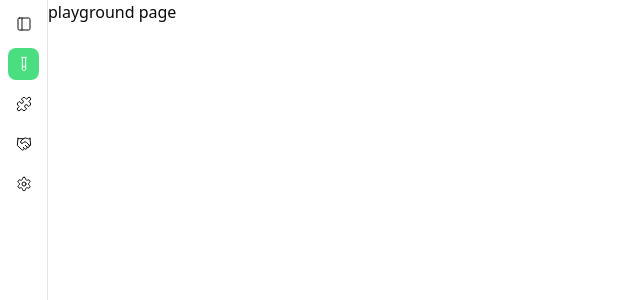
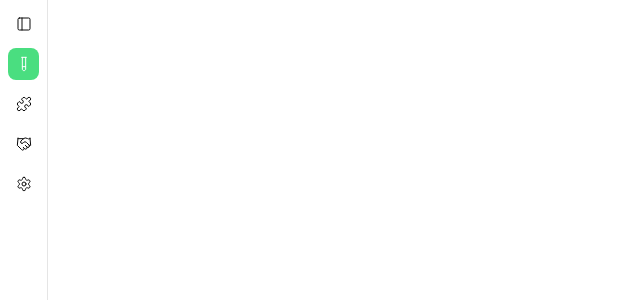
Before and after one commit to ChristopherPark3/playground-v2, a Next.js app: page /playground in a window 1280 px wide. Shown: the top 300 px of the page, without its empty margins (0-640 px from the left). Built offline with nearby package versions, Linux system fonts and the light colour scheme.

Commit message:
Basic react query and server actions

```diff
--- a/app/layout.tsx
+++ b/app/layout.tsx
@@ -1,8 +1,8 @@
 import type { Metadata } from "next";
 import localFont from "next/font/local";
 import "./globals.css";
-import { Navbar } from "@/components/Navbar/navbar";
 import { Navbar2 } from "@/components/Navbar/navbar2";
+import ReactQueryProvider from "@/components/Providers/ReactQueryProvider";
 
 const geistSans = localFont({
   src: "./fonts/GeistVF.woff",
@@ -31,7 +31,9 @@ export default function RootLayout({
         className={`${geistSans.variable} ${geistMono.variable} antialiased flex min-h-screen`}
       >
         <Navbar2 />
-        <main className="flex-1">{children}</main>
+        <main className="flex-1">
+          <ReactQueryProvider>{children}</ReactQueryProvider>
+        </main>
       </body>
     </html>
   );
--- /dev/null
+++ b/app/playground/[...slug]/page.tsx
@@ -0,0 +1,7 @@
+export default function PlaygroundSlugPage({
+  params,
+}: {
+  params: { slug: string[] };
+}) {
+  return <div className="h-full">{params.slug}</div>;
+}
--- a/app/playground/page.tsx
+++ b/app/playground/page.tsx
@@ -1,3 +1,7 @@
 export default function PlaygroundPage() {
-  return <div className="h-full">playground page</div>;
+  return (
+    <div className="h-full w-full flex items-center justify-center">
+      playground page
+    </div>
+  );
 }
--- a/app/settings/page.tsx
+++ b/app/settings/page.tsx
@@ -1,5 +1,12 @@
+"use client"
+
+import { useGetUser } from "@/hooks/react-query/useGetUser";
+
+export default function SettingsPage() {
+  const { data: user, isLoading: isUserLoading } = useGetUser(
+    "69f96a2d-6991-4f99-a1d9-4ea04515e1ce"
+  );
 
 
-export default function SettingsPage() {
-    return <div className="h-full">settings page</div>;
-  }
+  return <div className="h-full">{user?.email}</div>;
+}
--- /dev/null
+++ b/components/Providers/ReactQueryProvider.tsx
@@ -0,0 +1,26 @@
+"use client";
+
+import { QueryClient, QueryClientProvider } from "@tanstack/react-query";
+import { useState } from "react";
+
+export default function ReactQueryProvider({
+  children,
+}: {
+  children: React.ReactNode;
+}) {
+  const [queryClient] = useState(
+    () =>
+      new QueryClient({
+        defaultOptions: {
+          queries: {
+            staleTime: 60 * 1000, // 1 minute
+            refetchOnWindowFocus: false,
+          },
+        },
+      })
+  );
+
+  return (
+    <QueryClientProvider client={queryClient}>{children}</QueryClientProvider>
+  );
+}
--- /dev/null
+++ b/hooks/react-query/useGetUser.ts
@@ -0,0 +1,16 @@
+"use client";
+
+import { getUser } from "../../actions/getUsers";
+import { useQuery } from "@tanstack/react-query";
+
+export const useGetUser = (id: string) => {
+  return useQuery({
+    queryKey: ["user", id],
+    queryFn: async () => {
+      const user = await getUser(id);
+      return user;
+    },
+  });
+};
+
+export default useGetUser;
--- a/package.json
+++ b/package.json
@@ -12,7 +12,7 @@
     "@prisma/client": "^6.6.0",
     "@radix-ui/react-tooltip": "^1.2.0",
     "@supabase/supabase-js": "^2.49.4",
-    "@tanstack/react-query": "^5.72.2",
+    "@tanstack/react-query": "^5.73.3",
     "class-variance-authority": "^0.7.1",
     "clsx": "^2.1.1",
     "framer-motion": "^12.6.5",
```
Also changed, not shown: actions/getUsers.ts (added, +16 -0 lines), 2 other files (tests, documents, lock files or other folders).
